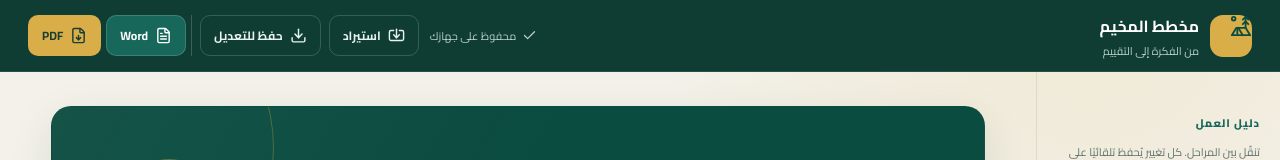
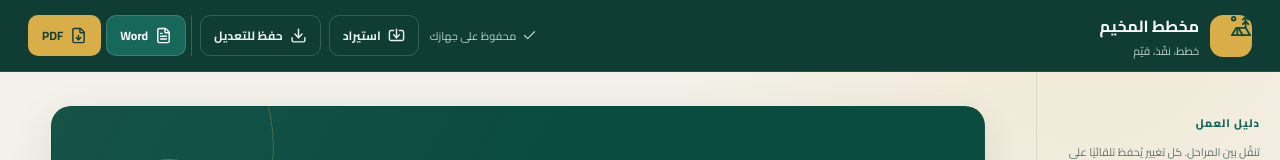
Before and after one commit to OthmanAlkhatib/camp-planner, a Next.js app: page / in a window 1280 px wide. Shown: the top 160 px of the page. Built offline with nearby package versions, Linux system fonts and the light colour scheme.

Commit message:
Feedback-to-Code run 11a00eb5

```diff
--- a/src/components/camp-planner.tsx
+++ b/src/components/camp-planner.tsx
@@ -192,7 +192,7 @@ export default function CampPlanner() {
           </span>
           <div>
             <strong>مخطط المخيم</strong>
-            <span>من الفكرة إلى التقييم</span>
+            <span dir="rtl">خطط، نفّذ، قيّم</span>
           </div>
         </div>
         <div className="topbar-actions">
```
